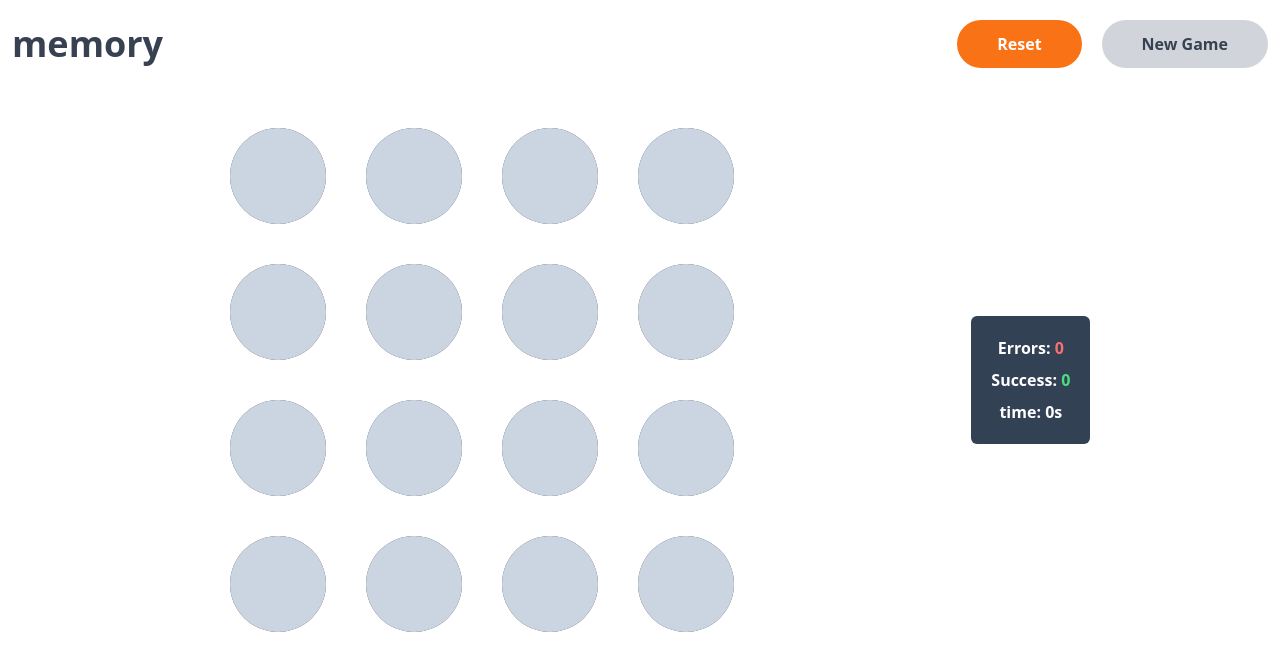
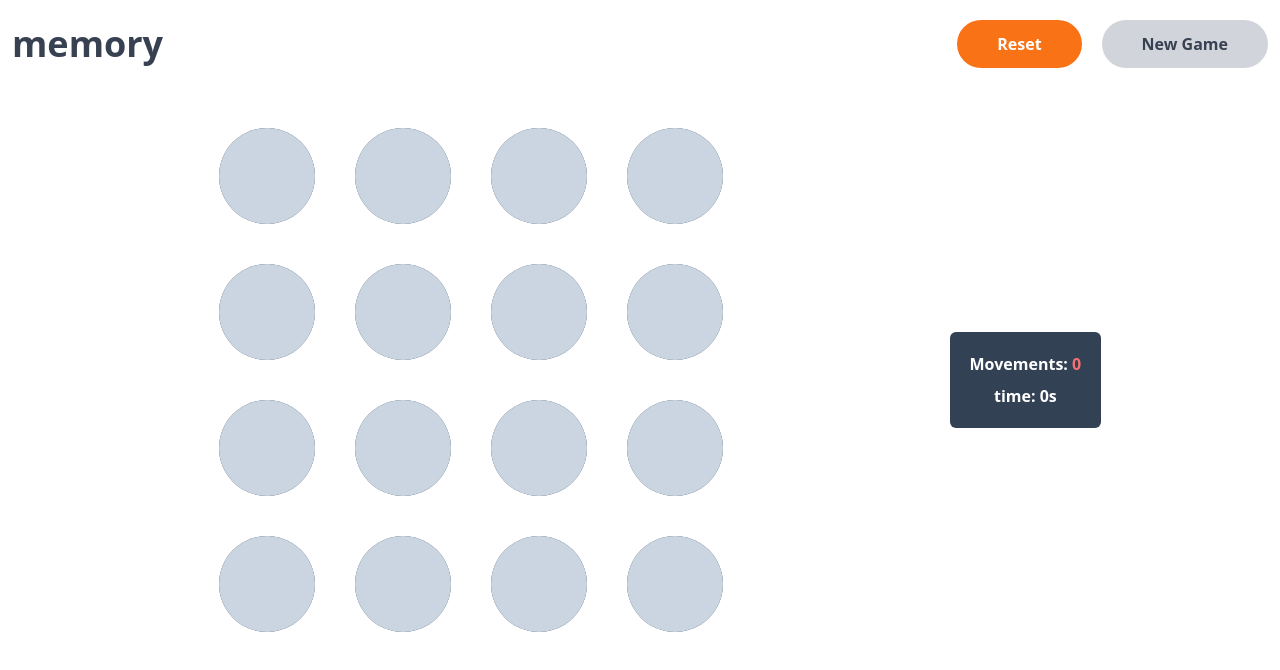
Before and after one commit to fjmg84/game-exercise-memory, a React (Vite) app: page / in a window 1280 px wide. Shown: the top 670 px of the page. Built offline with nearby package versions, Linux system fonts and the light colour scheme.

Commit message:
fix statistics

```diff
--- a/src/App.jsx
+++ b/src/App.jsx
@@ -15,10 +15,7 @@ export const STATUS_TIMER = {
 
 function App() {
   const [numbers, setNumbers] = useState([]);
-  const [statistics, setStatistics] = useState({
-    errors: 0,
-    success: 0,
-  });
+  const [movements, setMovements] = useState(0);
   const [timer, setTimer] = useState(STATUS_TIMER.STOP);
 
   // should load game
@@ -72,7 +69,6 @@ function App() {
         });
 
         setNumbers(arrNumbers);
-        setStatistics((prev) => ({ ...prev, success: prev.success + 1 }));
       }
 
       if (value1 !== value2) {
@@ -84,7 +80,6 @@ function App() {
           ...arrNumbers[indices[1]],
           active: false,
         });
-        setStatistics((prev) => ({ ...prev, errors: prev.errors + 1 }));
         setTimeout(() => {
           setNumbers(arrNumbers);
         }, 1200);
@@ -114,7 +109,7 @@ function App() {
       };
     });
     setNumbers(arrValues);
-    setStatistics({ errors: 0, success: 0 });
+    setMovements(0);
     setTimer(STATUS_TIMER.STOP);
   };
 
@@ -123,6 +118,7 @@ function App() {
     const index = arrayNumbers.findIndex((item) => item.value === value);
     arrayNumbers[index].active = true;
     setNumbers(arrayNumbers);
+    setMovements(movements + 1);
   };
 
   return (
@@ -160,10 +156,7 @@ function App() {
 
         <section>
           <article className="bg-slate-700 text-white p-5 flex lg:flex-col rounded-full lg:rounded-md items-center justify-center gap-5 lg:gap-2">
-            <Statistics
-              errors={statistics.errors}
-              success={statistics.success}
-            />
+            <Statistics movements={movements} />
             <Timer timer={timer} />
           </article>
         </section>
--- a/src/components/statistics.jsx
+++ b/src/components/statistics.jsx
@@ -1,11 +1,8 @@
-export default function Statistics({ errors, success }) {
+export default function Statistics({ movements }) {
   return (
     <>
       <p className="font-extrabold">
-        Errors: <span className="text-red-400">{errors}</span>
-      </p>
-      <p className="font-extrabold ">
-        Success: <span className="text-green-400">{success}</span>
+        Movements: <span className="text-red-400">{movements}</span>
       </p>
     </>
   );
```
